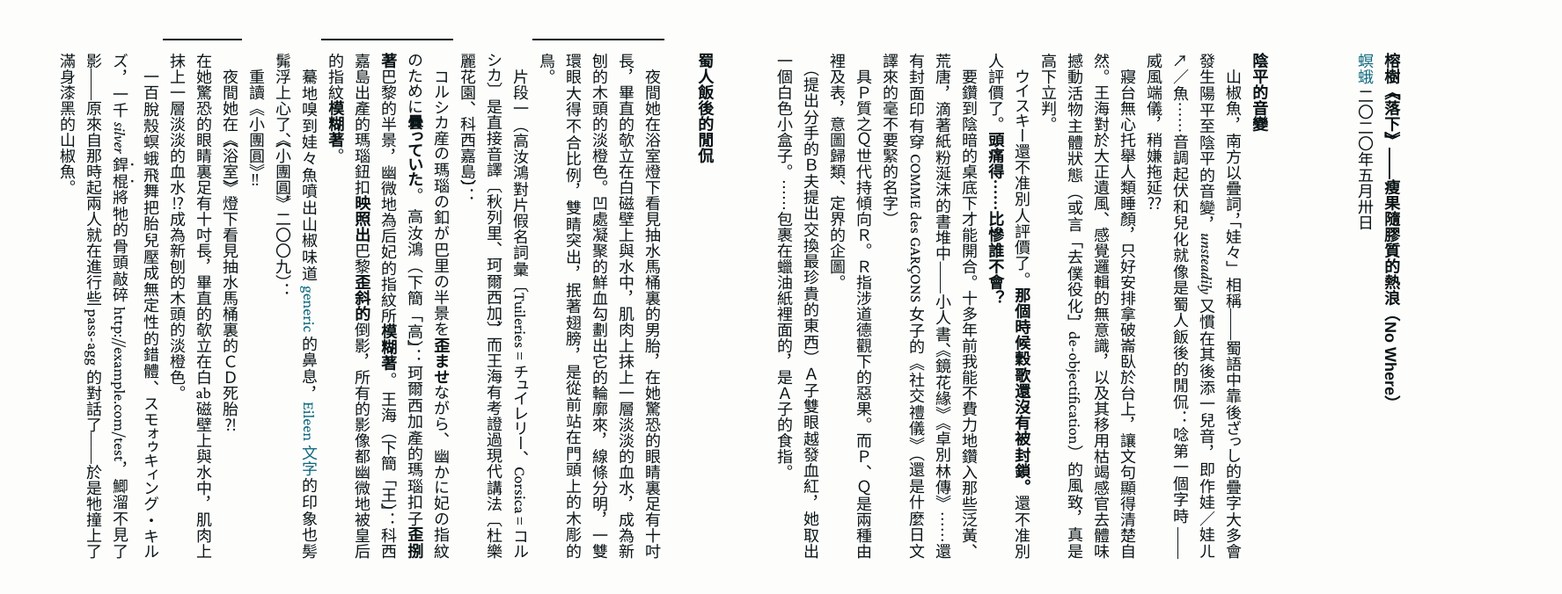
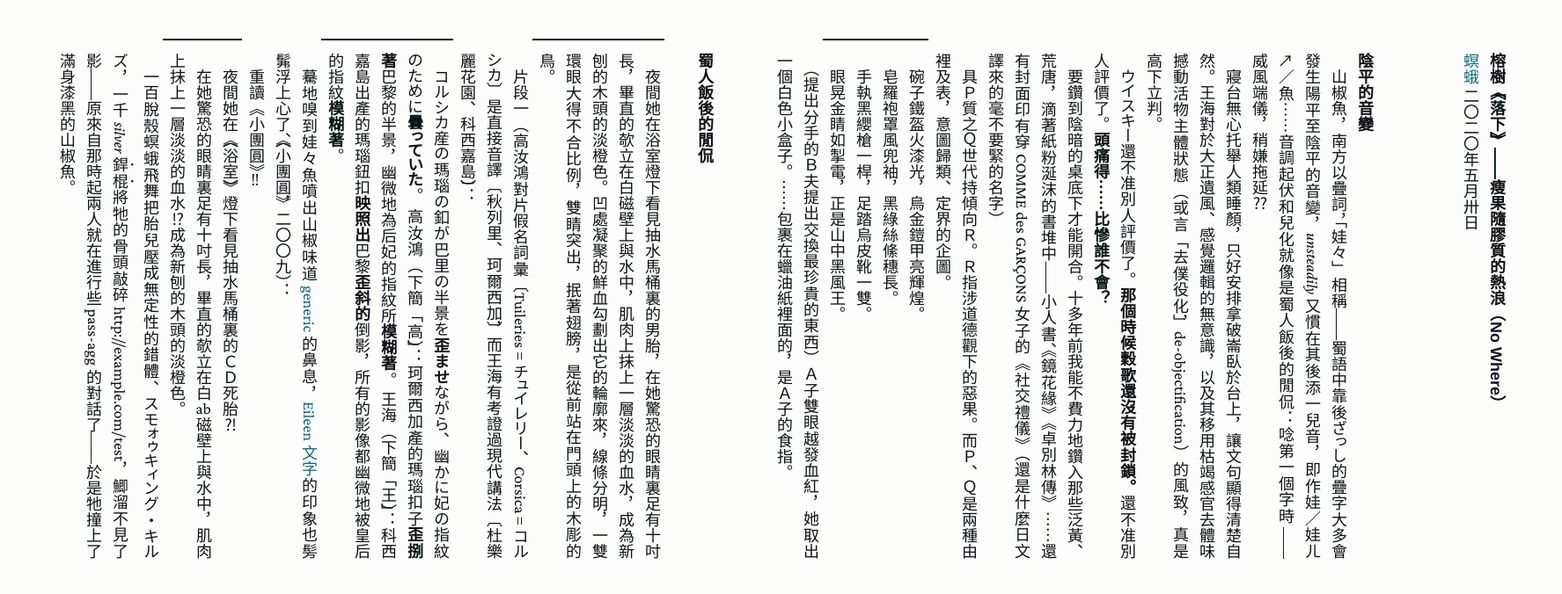
Before and after one commit to Denkiame/Tategaki, a website built with Vite: page index.html in a window 1280 px wide. Shown: the whole page at 88% size, 1775 px wide, since content can reach past the window. Built offline with nearby package versions, Linux system fonts and the light colour scheme.

Commit message:
Fix <br /> indention

```diff
--- a/index.html
+++ b/index.html
@@ -51,6 +51,12 @@ body {
 
         <p>具Ｐ質之Ｑ世代持傾向Ｒ。Ｒ指涉道德觀下的惡果。而Ｐ、Ｑ是兩種由裡及表，意圖歸類、定界的企圖。</p>
 
+        <div class="blockquote"><blockquote><p>碗子鐵盔火漆光，烏金鎧甲亮輝煌。<br />
+皂羅袍罩風兜袖，黑綠絲絛穗長。<br />
+手執黑纓槍一桿，足踏烏皮靴一雙。<br />
+眼晃金睛如掣電，正是山中黑風王。</p>
+        </blockquote></div>
+
         <p>（提出分手的Ｂ夫提出交換最珍貴的東西）Ａ子雙眼越發血紅，她取出一個白色小盒子。⋯⋯包裹在蠟油紙裡面的，是Ａ子的食指。</p>
 
         <h2>蜀人飯後的閒侃</h2>
--- a/package.json
+++ b/package.json
@@ -1,6 +1,6 @@
 {
   "name": "tategaki",
-  "version": "1.1.6",
+  "version": "1.1.7",
   "description": "Transform HTML elements into vertical writing (Tategaki)",
   "main": "dist/tategaki.cjs.js",
   "module": "dist/tategaki.es.js",
--- a/src/tategaki.ts
+++ b/src/tategaki.ts
@@ -96,7 +96,22 @@ export class Tategaki {
             return
         }
 
-        const IGNORE_TAGS = [ 'BR', 'RUBY', 'PRE', 'CODE' ]
+        if (node.nodeName == 'BR') {
+            let parentElement = node.parentElement
+            if (parentElement) {
+                let br = document.createElement('br')
+                let span = document.createElement('span')
+                span.classList.add('indent')
+
+                parentElement.insertBefore(br, node)
+                parentElement.insertBefore(span, node)
+                parentElement.removeChild(node)
+            }
+
+            return
+        }
+
+        const IGNORE_TAGS = [ 'BR', 'RUBY', 'PRE', 'CODE', 'IMG' ]
         if (IGNORE_TAGS.indexOf(node.nodeName) !== -1) { return }
         const isPara = node.nodeName === 'P' || node.nodeName === 'BLOCKQUOTE'
 
```
Also changed, not shown: dist/tategaki.cjs.js, dist/tategaki.es.js, dist/tategaki.js, dist/tategaki.min.js, 2 other files.
